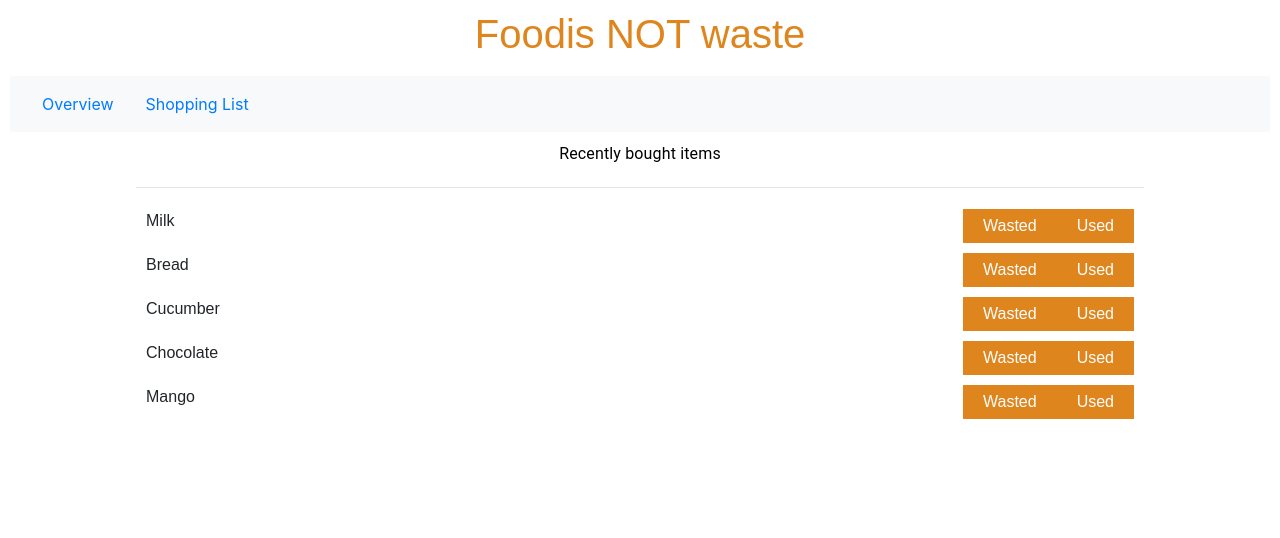
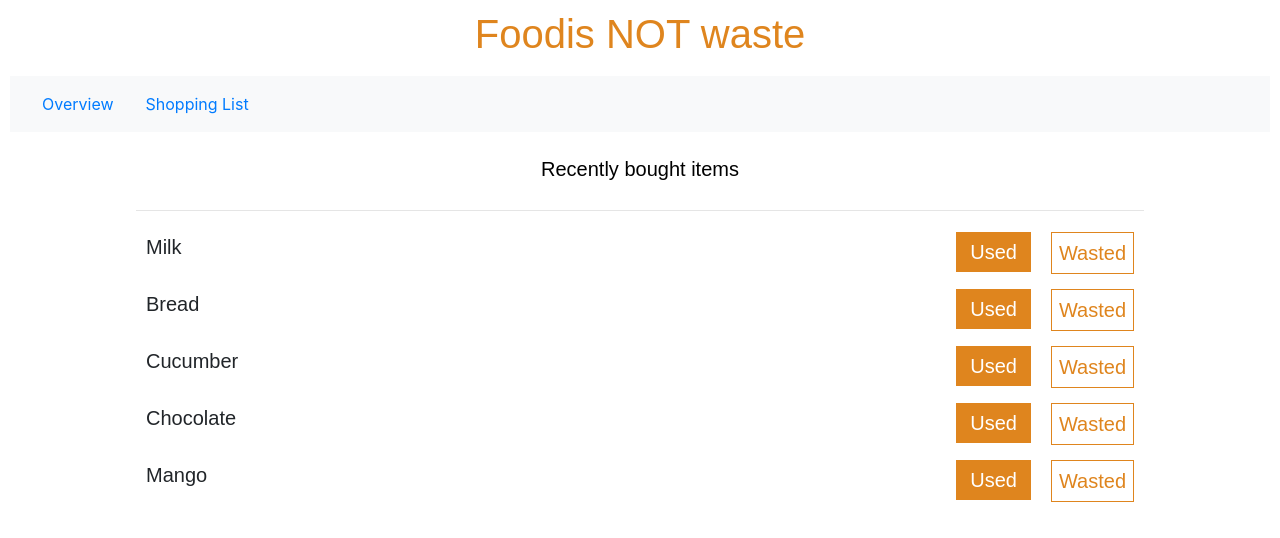
Before and after one commit to Kata-M/Foodis, a React (Create React App) app: page / in a window 1280 px wide. Shown: the top 538 px of the page. Built offline with nearby package versions, Linux system fonts and the light colour scheme.

Commit message:
css stylining

```diff
--- a/src/Overview/Overview.css
+++ b/src/Overview/Overview.css
@@ -1,5 +1,6 @@
 table {
     margin-left: 10%;
+    margin-top: 20px;
     font-family: Arial;
     float: center;
     width: 80%;
@@ -9,8 +10,28 @@ thead {
     text-align: center;
 }
 
+button.delete {
+    padding: 5px 14px;
+    margin-right: 5px;
+    margin-bottom: 5px;
+    background: var(--color-primary);
+}
+
+button.wasted {
+    color: var(--color-primary);
+    background: white;
+    border: 1px;
+    border-style: solid;
+    border-color: var(--color-primary);
+    margin-left: 15px;
+    margin-bottom: 5px;
+    padding: 5px 7px;
+}
+
 td {
     padding: 5px 10px;
+
+    font-size: 20px;
 }
 
 p {
--- a/src/Overview/Overview.js
+++ b/src/Overview/Overview.js
@@ -85,14 +85,14 @@ class Overview extends Component {
         <td className="tableRows"  id={tab}>
                 {tab.name}
 
-                <button type="submit" onClick={() => {this.deleteItem(tab.id)}}>
+                <Link to={"/DetailedView/" + tab.id}>
+                        <button class="wasted">Wasted</button>
+                </Link>
+                <h>
+                </h>
+                <button class="delete" type="submit" onClick={() => {this.deleteItem(tab.id)}}>
                     Used
                 </button>
-                <h>
-                </h>
-                <Link to={"/DetailedView/" + tab.id}>
-                        <button>Wasted</button>
-                </Link>
         </td>
       </tr>
     )
@@ -112,9 +112,9 @@ class Overview extends Component {
           <table id="simple-board">
                     <thead>
                         <td className="tableCell">
-                          <Typography>
+                          <h2>
                                  Recently bought items
-                          </Typography>
+                          </h2>
                         </td>
                     </thead>
                     <tbody>
```
